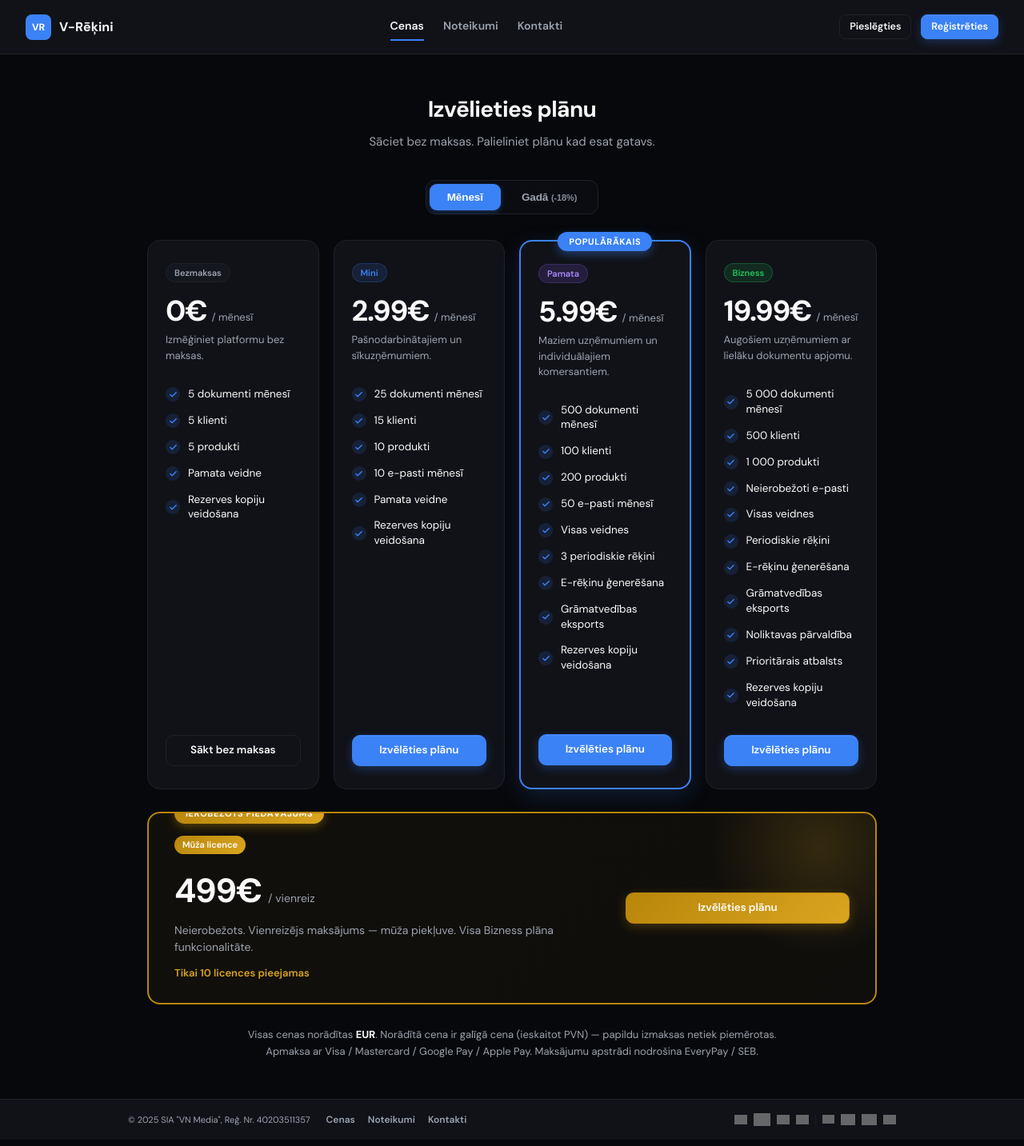
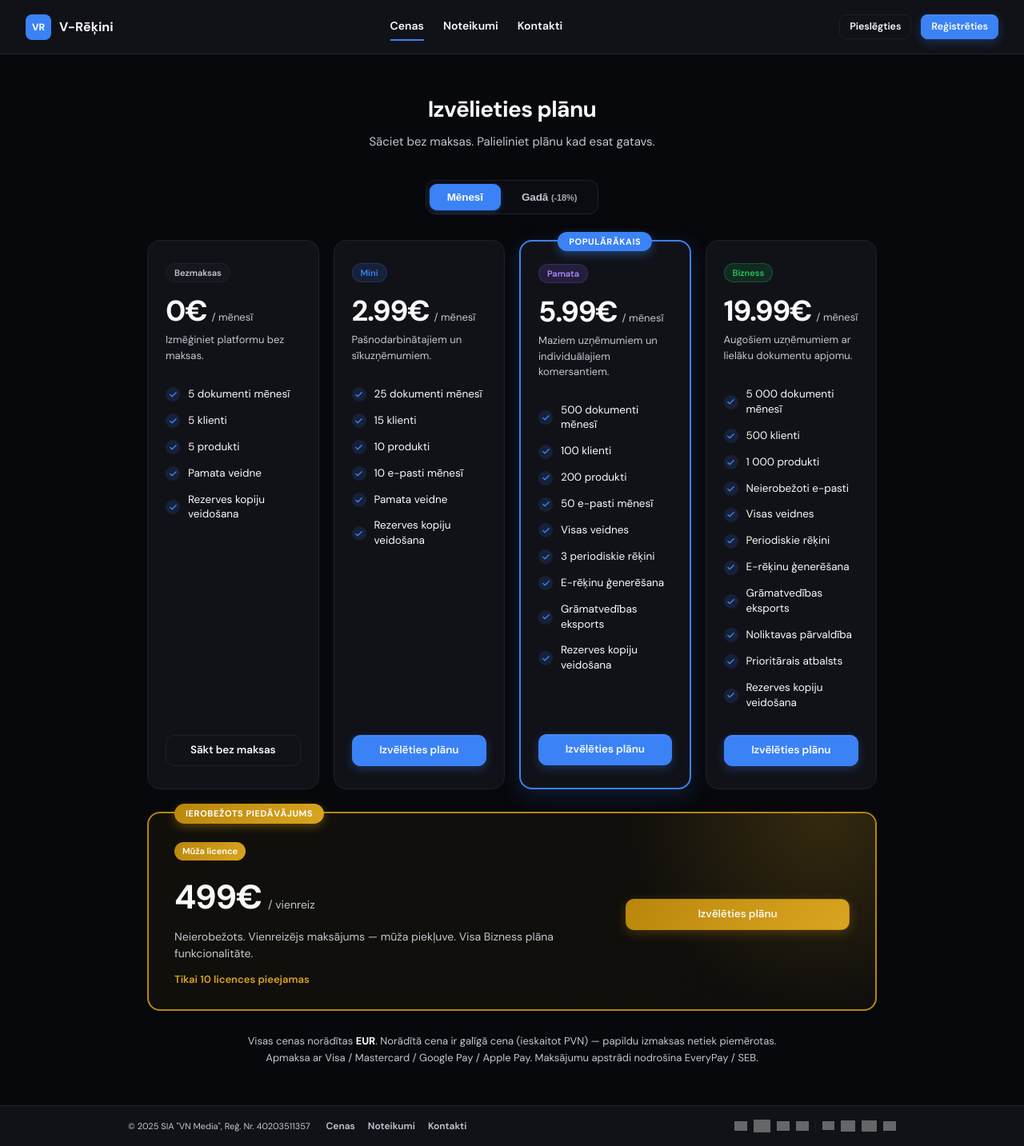
Before and after one commit to jaanisb133/invoicing-app, a FastAPI app: page /pricing in a window 1280 px wide. Shown: the whole page at 80% size. Run offline with FastAPI, Linux system fonts and the light colour scheme; data comes from the database, SQL or seed files in the repository; grey boxes are pictures that could not be loaded.

Commit message:
Lifetime ribbon fit, event log limit 5, mobile 2x2, stronger underline reset, lighter text
- Pricing lifetime banner: removed overflow:hidden that clipped the ribbon
  at the top; ribbon now sits above the card with z-index, padding bumped
  so the gold gradient corner glow still feels luxe without bleeding out.
- Activity feed limit lowered from 8 to 5 so the right rail doesn't grow
  too long when many docs are created.
- Mobile dashboard stats: removed the full-width override on the first
  card so all 4 cards lay out 2x2 (smaller value font, smaller icon
  squares, tighter padding so the grid breathes).
- Underline reset uses !important and covers a, a:link, a:visited, a:hover,
  a:active plus all descendants — fixes leftover underlines on text inside
  card-shaped links (e.g. "Neapmaksāti" / "930.00" on dashboard).
- Bumped dark-mode --text-light from #9CA3AF to #C2C7D0 and --text-lighter
  from #6B7280 to #9CA3AF — secondary labels and example hints on
  settings/forms are now clearly readable on mobile.
- Bumped CSS version to v=16 to bust the browser cache.

```diff
--- a/app/main.py
+++ b/app/main.py
@@ -1441,7 +1441,7 @@ async def dashboard(request: Request, date_from: str = "", date_to: str = "", co
     stock = db.get_stock(uid) if stock_on else []
     stats = db.get_dashboard_stats(uid)
     range_stats = db.get_dashboard_stats_range(uid, date_from, date_to, compare_mode)
-    recent_events = db.get_recent_events(uid, limit=8)
+    recent_events = db.get_recent_events(uid, limit=5)
 
     ctx.update({
         "recent_docs": recent_docs,
--- a/app/static/css/style.css
+++ b/app/static/css/style.css
@@ -64,8 +64,8 @@
 
     /* Text */
     --text: #FAFAFA;
-    --text-light: #9CA3AF;
-    --text-lighter: #6B7280;
+    --text-light: #C2C7D0;
+    --text-lighter: #9CA3AF;
     --text-on-brand: #FFFFFF;
 
     /* Border */
@@ -156,9 +156,9 @@ html, body {
 }
 body { display: flex; min-height: 100vh; }
 
-a { color: inherit; text-decoration: none; }
-a:hover { text-decoration: none; }
-.alert a, .login-footer a, .registry-hint a { text-decoration: underline; }
+a, a:link, a:visited, a:hover, a:active { color: inherit; text-decoration: none !important; }
+a u, a *, a:hover * { text-decoration: none !important; }
+.alert a, .login-footer a, .registry-hint a { text-decoration: underline !important; }
 
 /* Flatpickr dark calendar */
 .flatpickr-input.form-control[readonly] { background: var(--bg-input); cursor: pointer; }
--- a/app/templates/_pricing_content.html
+++ b/app/templates/_pricing_content.html
@@ -317,18 +317,19 @@
         border: 2px solid #b8860b;
         background: linear-gradient(135deg, rgba(184, 134, 11, 0.06) 0%, rgba(218, 165, 32, 0.04) 100%);
         border-radius: var(--radius-lg);
-        padding: 28px 32px;
-        overflow: hidden;
+        padding: 36px 32px 28px;
     }
-    .pricing-lifetime::before {
+    .pricing-lifetime::after {
         content: '';
         position: absolute;
-        top: -50%;
-        right: -10%;
+        top: 0;
+        right: 0;
         width: 320px;
-        height: 320px;
-        background: radial-gradient(circle, rgba(218, 165, 32, 0.18) 0%, rgba(218, 165, 32, 0) 60%);
+        height: 100%;
+        background: radial-gradient(circle at 80% 0%, rgba(218, 165, 32, 0.18) 0%, rgba(218, 165, 32, 0) 70%);
         pointer-events: none;
+        border-top-right-radius: var(--radius-lg);
+        border-bottom-right-radius: var(--radius-lg);
     }
     .pricing-lifetime-ribbon {
         position: absolute;
@@ -344,6 +345,7 @@
         letter-spacing: 0.6px;
         white-space: nowrap;
         box-shadow: 0 4px 12px rgba(184, 134, 11, 0.4);
+        z-index: 2;
     }
     .pricing-lifetime-body {
         display: grid;
--- a/app/templates/base.html
+++ b/app/templates/base.html
@@ -5,7 +5,7 @@
     <meta name="viewport" content="width=device-width, initial-scale=1.0, maximum-scale=1.0">
     <title>V-Rēķini</title>
     {% if offline_mode %}
-    <link rel="stylesheet" href="/static/css/style.css?v=15">
+    <link rel="stylesheet" href="/static/css/style.css?v=16">
     <link rel="stylesheet" href="/static/vendor/flatpickr.min.css">
     <script src="/static/vendor/chart.umd.min.js"></script>
     <script src="/static/vendor/flatpickr.min.js"></script>
@@ -13,7 +13,7 @@
     <link rel="preconnect" href="https://fonts.googleapis.com">
     <link rel="preconnect" href="https://fonts.gstatic.com" crossorigin>
     <link href="https://fonts.googleapis.com/css2?family=DM+Sans:ital,wght@0,400;0,500;0,600;0,700;0,800;1,400&subset=latin-ext&display=swap" rel="stylesheet">
-    <link rel="stylesheet" href="/static/css/style.css?v=15">
+    <link rel="stylesheet" href="/static/css/style.css?v=16">
     <link rel="stylesheet" href="https://cdn.jsdelivr.net/npm/flatpickr@4.6.13/dist/flatpickr.min.css">
     <script src="https://cdn.jsdelivr.net/npm/chart.js@4.4.4/dist/chart.umd.min.js"></script>
     <script src="https://cdn.jsdelivr.net/npm/flatpickr@4.6.13/dist/flatpickr.min.js"></script>
--- a/app/templates/login.html
+++ b/app/templates/login.html
@@ -4,7 +4,7 @@
     <meta charset="UTF-8">
     <meta name="viewport" content="width=device-width, initial-scale=1.0, maximum-scale=1.0">
     <title>Pieslēgties — V-Rēķini</title>
-    <link rel="stylesheet" href="/static/css/style.css?v=15">
+    <link rel="stylesheet" href="/static/css/style.css?v=16">
     <script>(function(){var t=localStorage.getItem('vrekini-theme');if(t==='light')document.documentElement.setAttribute('data-theme','light');})()</script>
     <style>
         body {
--- a/app/templates/register.html
+++ b/app/templates/register.html
@@ -4,7 +4,7 @@
     <meta charset="UTF-8">
     <meta name="viewport" content="width=device-width, initial-scale=1.0, maximum-scale=1.0">
     <title>Reģistrēties — V-Rēķini</title>
-    <link rel="stylesheet" href="/static/css/style.css?v=15">
+    <link rel="stylesheet" href="/static/css/style.css?v=16">
     <script>(function(){var t=localStorage.getItem('vrekini-theme');if(t==='light')document.documentElement.setAttribute('data-theme','light');})()</script>
     <style>
         body {
--- a/app/templates/set_password.html
+++ b/app/templates/set_password.html
@@ -4,7 +4,7 @@
     <meta charset="UTF-8">
     <meta name="viewport" content="width=device-width, initial-scale=1.0, maximum-scale=1.0">
     <title>Iestatīt paroli — V-Rēķini</title>
-    <link rel="stylesheet" href="/static/css/style.css?v=15">
+    <link rel="stylesheet" href="/static/css/style.css?v=16">
     <script>(function(){var t=localStorage.getItem('vrekini-theme');if(t==='light')document.documentElement.setAttribute('data-theme','light');})()</script>
     <style>
         body {
--- a/app/templates/setup.html
+++ b/app/templates/setup.html
@@ -7,7 +7,7 @@
     <link rel="preconnect" href="https://fonts.googleapis.com">
     <link rel="preconnect" href="https://fonts.gstatic.com" crossorigin>
     <link href="https://fonts.googleapis.com/css2?family=DM+Sans:ital,wght@0,400;0,500;0,600;0,700;0,800;1,400&subset=latin-ext&display=swap" rel="stylesheet">
-    <link rel="stylesheet" href="/static/css/style.css?v=15">
+    <link rel="stylesheet" href="/static/css/style.css?v=16">
     <script>(function(){var t=localStorage.getItem('vrekini-theme');if(t==='light')document.documentElement.setAttribute('data-theme','light');})()</script>
     <style>
         body {
```
Also changed, not shown: app/templates/dashboard.html (+8 -2 lines).
